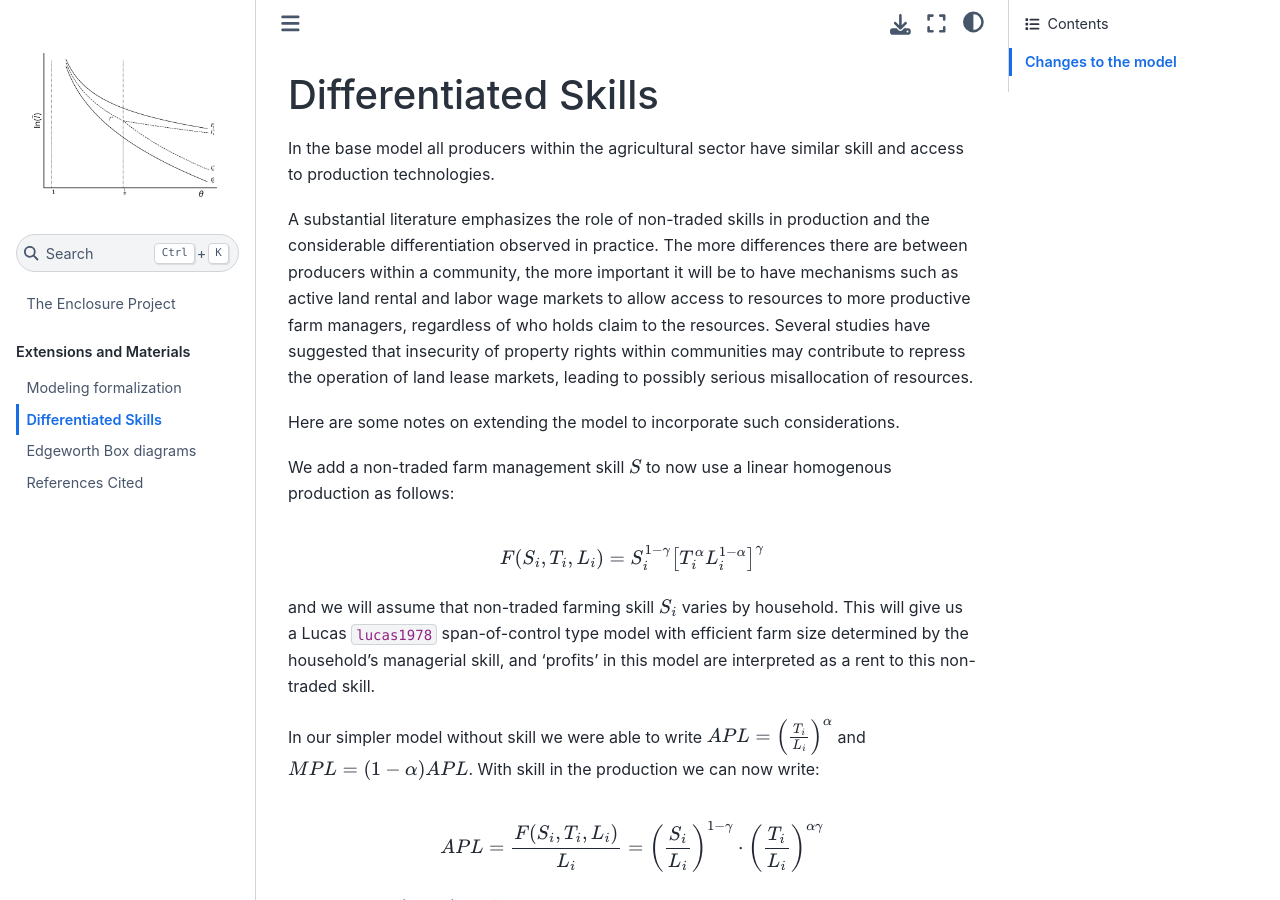
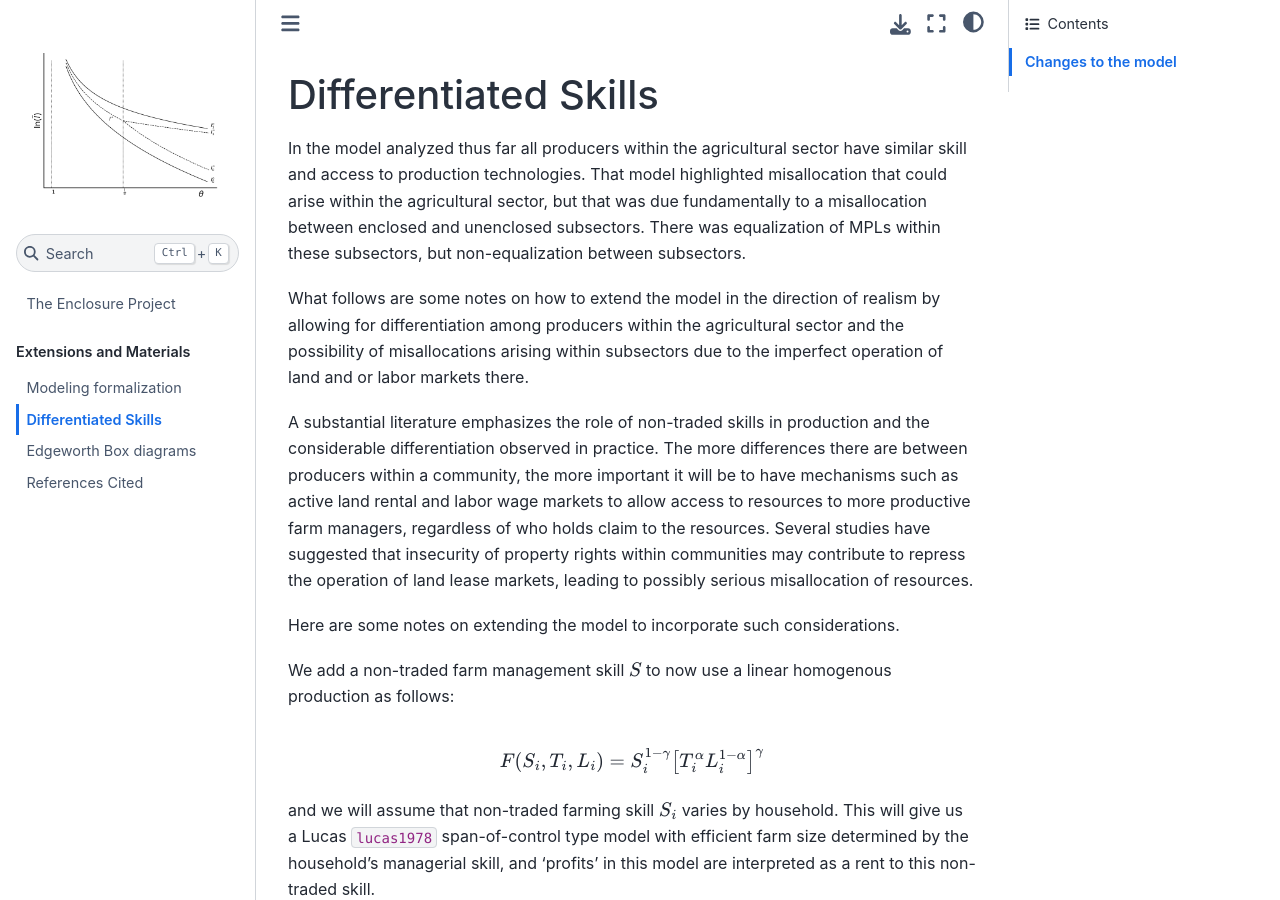
Before and after one commit to mbaker21231/enclosure_book, a Jupyter Book: the page built from skills_add.md, in a window 1280 px wide and 900 px high. Built offline with Jupyter Book 1.0.4 settings and Sphinx 7.4.7 and the Sphinx Book theme 1.1.4, drawn with Linux system fonts in a browser that asks for light colours; pages that are not in the unit, such as notebooks, are missing from menus; cross-references to code outside the pages are shown as plain code.

Commit message:
more on skill differentiation

```diff
--- a/skills_add.md
+++ b/skills_add.md
@@ -1,6 +1,8 @@
 ## Differentiated Skills
 
-In the base model all producers within the agricultural sector have similar skill and access to production technologies.
+In the model analyzed thus far all producers within the agricultural sector have similar skill and access to production technologies.  That model highlighted misallocation that could arise within the agricultural sector, but that was due fundamentally to a misallocation between enclosed and unenclosed subsectors.  There was equalization of MPLs within these subsectors, but non-equalization between subsectors.
+
+What follows are some notes on how to extend the model in the direction of realism by allowing for differentiation among producers within the agricultural sector and the possibility of misallocations arising within subsectors due to the imperfect operation of land and or labor markets there.
 
 A substantial literature emphasizes the role of non-traded skills in production and the considerable differentiation observed in practice.  The more differences there are between producers within a community, the more important it will be to have mechanisms such as active land rental and labor wage markets to allow access to resources to more productive farm managers, regardless of who holds claim to the resources.  Several studies have suggested that insecurity of property rights within communities may contribute to repress the operation of land lease markets, leading to possibly serious misallocation of resources.
 
```
Also changed, not shown: _toc.yml (line endings or trailing spaces).
